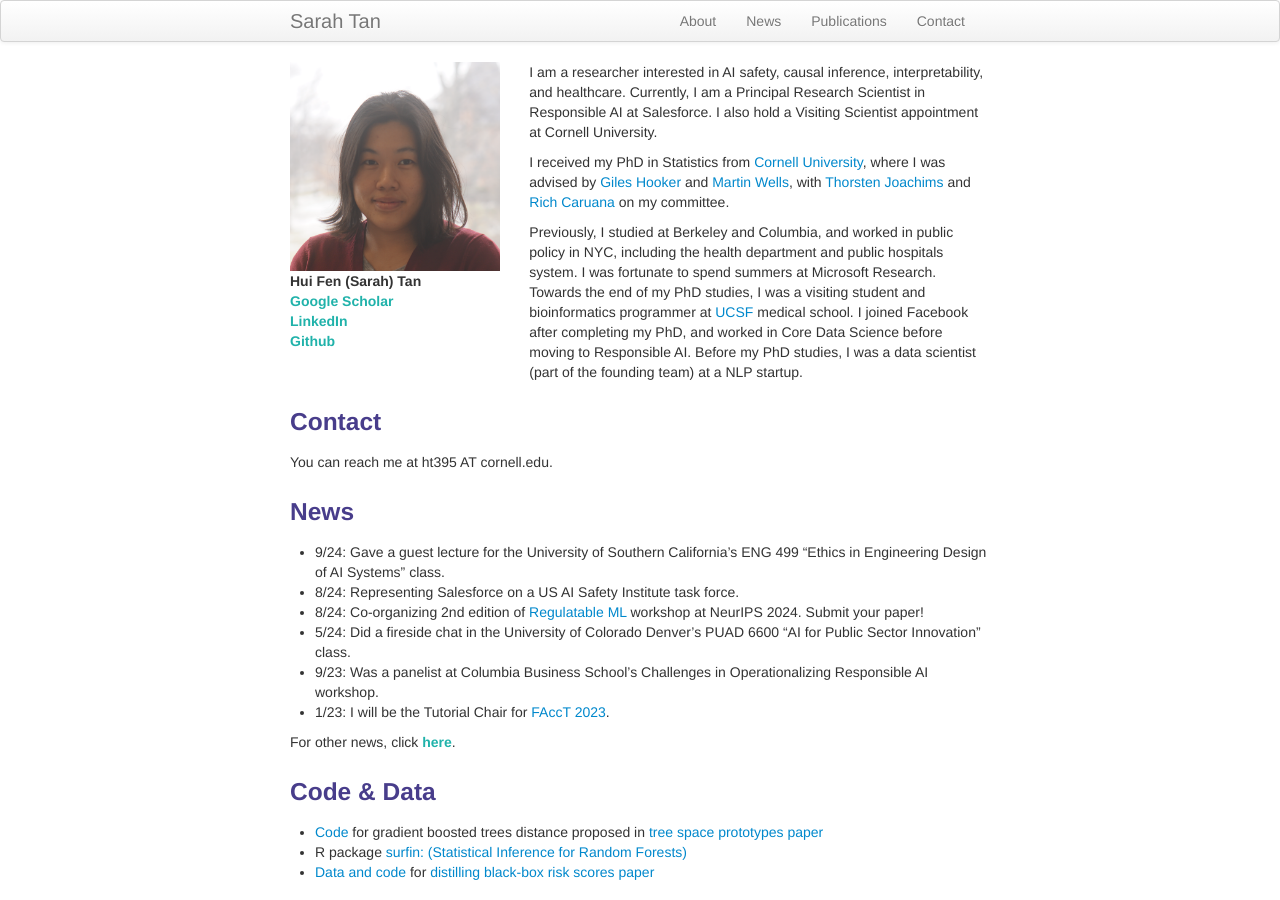
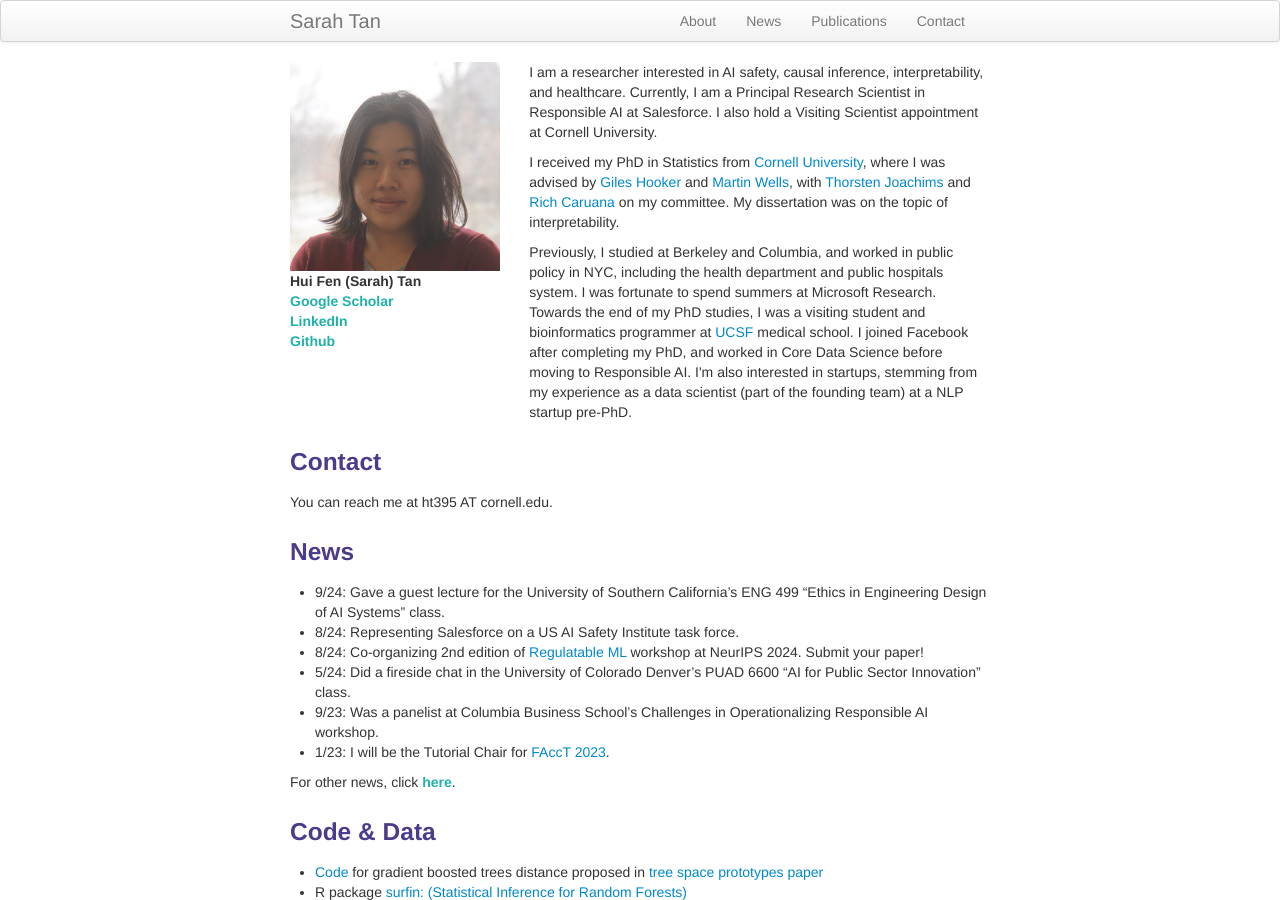
Before and after one commit to shftan/shftan.github.io, a Jekyll site: the page built from index.md, in a window 1280 px wide and 900 px high. Built offline with Jekyll 4.4.1, drawn with Linux system fonts in a browser that asks for light colours.

Commit message:
Update index.md

```diff
--- a/index.md
+++ b/index.md
@@ -20,9 +20,9 @@ keywords: Sarah Tan, machine learning, artificial intelligence, statistics
         <div class="span8">
                 <p>I am a researcher interested in AI safety, causal inference, interpretability, and healthcare. Currently, I am a Principal Research Scientist in Responsible AI at Salesforce. I also hold a Visiting Scientist appointment at Cornell University.</p>
 
-                  <p>I received my PhD in Statistics from <a href="https://stat.cornell.edu/">Cornell University</a>, where I was advised by <a href="http://faculty.bscb.cornell.edu/~hooker/">Giles Hooker</a> and <a href="https://courses.cit.cornell.edu/mtw1/">Martin Wells</a>, with <a href="https://www.cs.cornell.edu/people/tj/">Thorsten Joachims</a> and <a href="https://www.microsoft.com/en-us/research/people/rcaruana/">Rich Caruana</a> on my committee.</p>
+                  <p>I received my PhD in Statistics from <a href="https://stat.cornell.edu/">Cornell University</a>, where I was advised by <a href="http://faculty.bscb.cornell.edu/~hooker/">Giles Hooker</a> and <a href="https://courses.cit.cornell.edu/mtw1/">Martin Wells</a>, with <a href="https://www.cs.cornell.edu/people/tj/">Thorsten Joachims</a> and <a href="https://www.microsoft.com/en-us/research/people/rcaruana/">Rich Caruana</a> on my committee. My dissertation was on the topic of interpretability.</p>
 
-<p>Previously, I studied at Berkeley and Columbia, and worked in public policy in NYC, including the health department and public hospitals system. I was fortunate to spend summers at Microsoft Research. Towards the end of my PhD studies, I was a visiting student and bioinformatics programmer at <a href="https://epibiostat.ucsf.edu/">UCSF</a> medical school. I joined Facebook after completing my PhD, and worked in Core Data Science before moving to Responsible AI. Before my PhD studies, I was a data scientist (part of the founding team) at a NLP startup.</p>
+<p>Previously, I studied at Berkeley and Columbia, and worked in public policy in NYC, including the health department and public hospitals system. I was fortunate to spend summers at Microsoft Research. Towards the end of my PhD studies, I was a visiting student and bioinformatics programmer at <a href="https://epibiostat.ucsf.edu/">UCSF</a> medical school. I joined Facebook after completing my PhD, and worked in Core Data Science before moving to Responsible AI. I'm also interested in startups, stemming from my experience as a data scientist (part of the founding team) at a NLP startup pre-PhD.</p>
 
 </div>
 </div>
```
